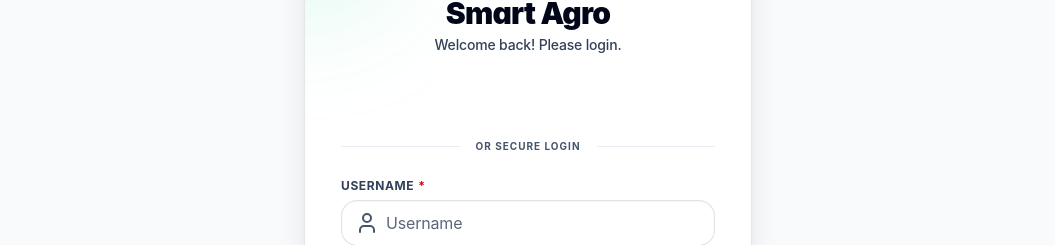
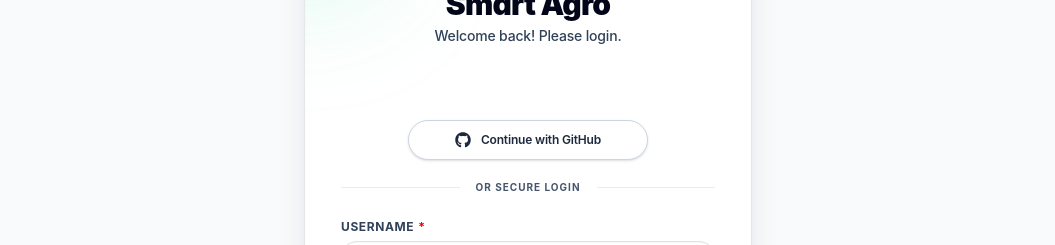
Before and after one commit to shaiiiikh-github/SmartAgroV2, a React (Vite) app in the folder Frontend/: page /login in a window 1280 px wide. Shown: the part 218-463 px from the top of the page, without its empty margins (112-1167 px from the left). Built offline with nearby package versions, Linux system fonts and the light colour scheme; no server answers.

Commit message:
feat(login): add Continue with GitHub OAuth option

```diff
--- a/Frontend/src/pages/auth/login.jsx
+++ b/Frontend/src/pages/auth/login.jsx
@@ -1,6 +1,7 @@
 import { useState, useEffect } from "react";
-import { Link, useNavigate } from "react-router-dom";
+import { Link, useNavigate, useLocation } from "react-router-dom";
 import { GoogleLogin } from "@react-oauth/google";
+import { FaGithub } from "react-icons/fa";
 import { useAuth } from "../../context/authContext";
 import { API_BASE_URL as apiUrl } from "../../components/api";
 import axios from "axios";
@@ -13,14 +14,16 @@ import { springSmooth } from "../../constants/motion";
 
 export function Login() {
   const { t } = useTranslation();
+  const location = useLocation();
 
   const [username, setUsername] = useState("");
   const [password, setPassword] = useState("");
-  const [error, setError] = useState("");
+  const [error, setError] = useState(() => location.state?.error || "");
   const [loading, setLoading] = useState(false);
 
   const { isAuthenticated, login, handleOAuthLogin } = useAuth();
   const navigate = useNavigate();
+  const GITHUB_CLIENT_ID = import.meta.env.VITE_GITHUB_CLIENT_ID;
 
   // Redirect if already authenticated
   useEffect(() => {
@@ -98,8 +101,9 @@ export function Login() {
           </motion.div>
         )}
 
-        {/* Google OAuth Section */}
-        <div className="flex flex-col gap-5 mb-6">
+        {/* OAuth Section */}
+        <div className="flex flex-col gap-3 mb-6">
+          <div className="flex flex-col items-center gap-2.5 w-full">
             <div className="flex justify-center w-full overflow-hidden">
               <GoogleLogin
                 onSuccess={handleGoogleLogin}
@@ -111,7 +115,19 @@ export function Login() {
               />
             </div>
 
-          <div className="flex items-center">
+            {GITHUB_CLIENT_ID && (
+              <a
+                href={`https://github.com/login/oauth/authorize?client_id=${GITHUB_CLIENT_ID}&scope=user:email`}
+                className="flex items-center justify-center gap-2.5 w-[240px] h-[40px] rounded-full border border-slate-300 dark:border-white/20 bg-white dark:bg-slate-900/80 text-slate-800 dark:text-slate-100 hover:bg-slate-50 dark:hover:bg-slate-800 text-xs font-semibold shadow-sm transition-all active:scale-[0.98]"
+                aria-label="Continue with GitHub"
+              >
+                <FaGithub className="text-base shrink-0" />
+                <span>{t("login.continueWithGithub", "Continue with GitHub")}</span>
+              </a>
+            )}
+          </div>
+
+          <div className="flex items-center mt-2">
             <div className="flex-grow border-t border-slate-200/80 dark:border-white/10" />
             <span className="mx-4 text-slate-600 dark:text-slate-400 text-[10px] font-bold uppercase tracking-widest shrink-0">
               {t("login.or")}
```
Lines whose indentation alone changed are shown as unchanged.
